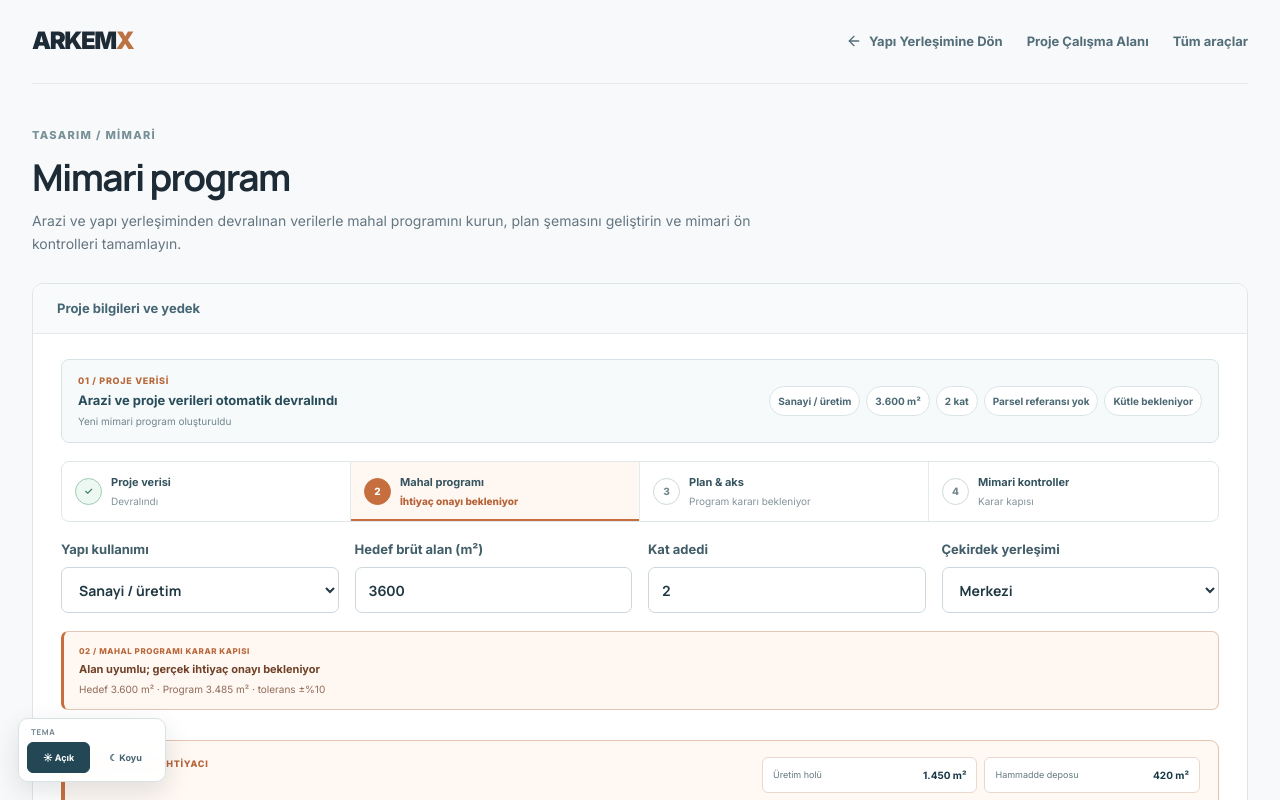
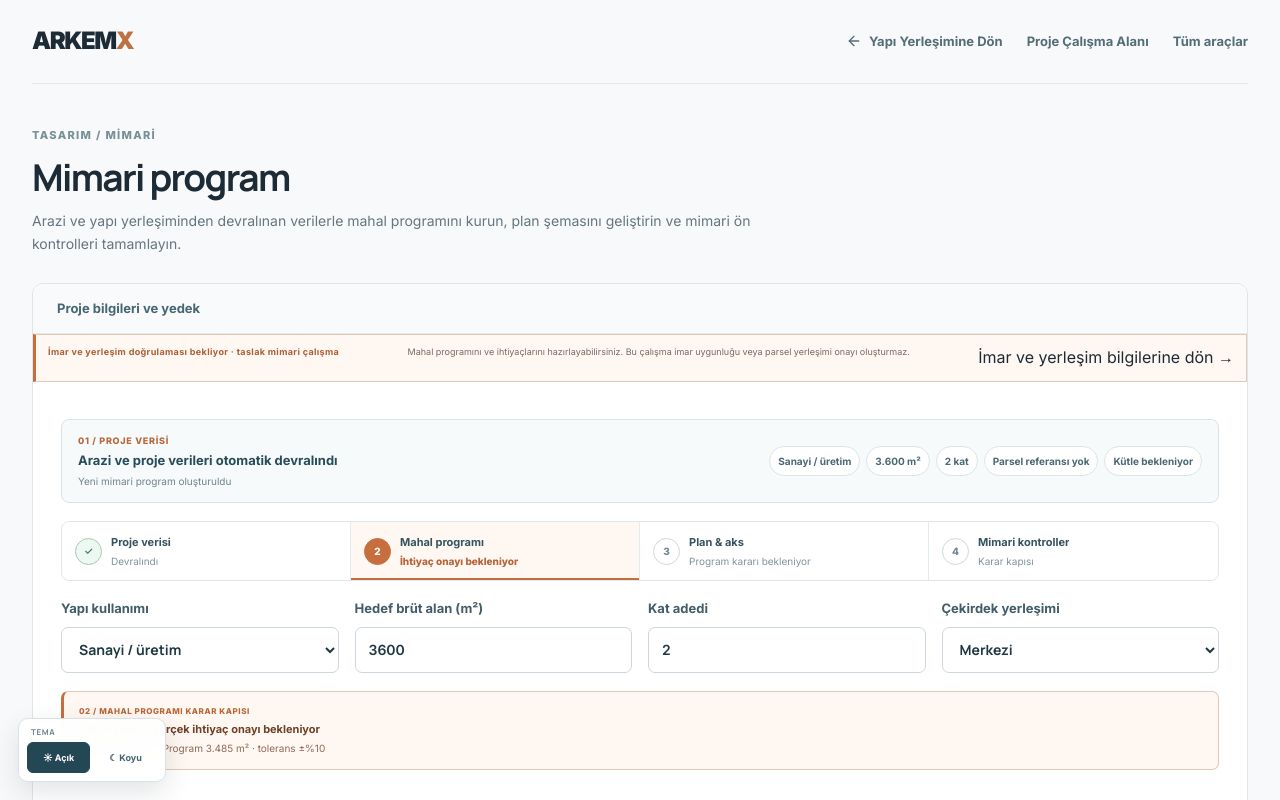
Before and after one commit to BuseIbsiroglu0637/arkemx-core-v1, a Next.js app: page /mimari-program-studyosu in a window 1280 px wide. Shown: the top 800 px of the page. Built offline with nearby package versions, Linux system fonts and the light colour scheme.

Commit message:
fix: allow draft architecture continuation with pending zoning and placement review

```diff
--- a/app/components/ArchitecturalProgramStudio.tsx
+++ b/app/components/ArchitecturalProgramStudio.tsx
@@ -1,6 +1,7 @@
 "use client";
 
 import Link from "next/link";
+import { architecturePlacementPending, architectureSiteContext } from "../lib/architecture-draft";
 import { useEffect, useMemo, useRef, useState } from "react";
 import { createArchitecturalScheme, type ArchitecturalCoreStrategy } from "../lib/architectural-scheme";
 import { downloadTextFile } from "../lib/engineering";
@@ -105,6 +106,7 @@ export function ArchitecturalProgramStudio({ simple = false, issueFocus = false
   const [southShading, setSouthShading] = useState(55);
   const [selectedStrategy, setSelectedStrategy] = useState<"compact" | "balanced" | "daylight">("balanced");
   const [coreStrategy, setCoreStrategy] = useState<ArchitecturalCoreStrategy>("central");
+  const placementPending = architecturePlacementPending(project.modules["geo-parcel"]);
   const [siteContext, setSiteContext] = useState<SiteContext>({});
   const [status, setStatus] = useState("Mimari program çalışma alanı hazır");
   const [showAdvanced, setShowAdvanced] = useState(false);
@@ -131,7 +133,7 @@ export function ArchitecturalProgramStudio({ simple = false, issueFocus = false
       if (typeof input.elevators === "number") setElevators(input.elevators);
       if (typeof input.programRequirementsConfirmed === "boolean") setProgramRequirementsConfirmed(input.programRequirementsConfirmed);
       if (input.coreStrategy === "central" || input.coreStrategy === "split" || input.coreStrategy === "perimeter") setCoreStrategy(input.coreStrategy);
-      if (input.siteContext && typeof input.siteContext === "object") setSiteContext(input.siteContext as SiteContext);
+      if (input.siteContext && typeof input.siteContext === "object") setSiteContext(architectureSiteContext(project.modules["geo-parcel"], input.siteContext) as SiteContext);
       if (saved.spaces?.length) setSpaces(saved.spaces);
       if (saved.relationships?.length) setRelationships(saved.relationships);
       setStatus("Kayıtlı mimari çalışma otomatik açıldı");
@@ -148,7 +150,7 @@ export function ArchitecturalProgramStudio({ simple = false, issueFocus = false
     else if (sourceUse.includes("eğitim") || sourceUse.includes("sosyal")) setUse("education");
     else if (sourceUse) setUse("industrial");
     const geo = objectValue(project.modules["geo-parcel"]);
-    if (geo.massingModel) setSiteContext({ massingModel: geo.massingModel, selectedMassingId: typeof geo.selectedMassingId === "string" ? geo.selectedMassingId : undefined, parcelReference: typeof geo.reference === "string" ? geo.reference : undefined });
+    if (geo.massingModel) setSiteContext(architectureSiteContext(geo, { massingModel: geo.massingModel, selectedMassingId: typeof geo.selectedMassingId === "string" ? geo.selectedMassingId : undefined, parcelReference: typeof geo.reference === "string" ? geo.reference : undefined }) as SiteContext);
     setStatus(source.site.parcelArea > 0 ? "Parsel, alan, kullanım ve kat verileri otomatik aktarıldı" : "Yeni mimari program oluşturuldu");
     setTransferReady(true);
     }, 0);
@@ -198,16 +200,16 @@ export function ArchitecturalProgramStudio({ simple = false, issueFocus = false
     coreStrategy,
     spaces,
     relationships,
-    massingModel: siteContext.massingModel,
-    selectedMassingId: siteContext.selectedMassingId,
-  }), [aspect, coreStrategy, corridorWidth, elevators, floorHeight, floors, netRatio, project.id, relationships, siteContext.massingModel, siteContext.selectedMassingId, spaces, stairs, targetGross, targetTravel, use]);
+    massingModel: placementPending ? undefined : siteContext.massingModel,
+    selectedMassingId: placementPending ? undefined : siteContext.selectedMassingId,
+  }), [aspect, coreStrategy, corridorWidth, elevators, floorHeight, floors, netRatio, placementPending, project.id, relationships, siteContext.massingModel, siteContext.selectedMassingId, spaces, stairs, targetGross, targetTravel, use]);
   const checks = architecturalScheme.checks;
 
   useEffect(() => {
     // Hydrate the stored brief before publishing editable defaults into the shared project.
     if (!hydrated || !transferReady) return;
-    patchModule("architectural-program", { schema: "ARKEM-ARCH-PROGRAM/3.0", previousSchema: "ARKEM-ARCH-PROGRAM/2.0", input: { use, targetGross, netRatio, floors, floorHeight, aspect, corridorWidth, targetTravel, stairs, elevators, wwr, southShading, coreStrategy, siteContext, programRequirementsConfirmed }, spaces, relationships, selectedStrategy, result, architecturalScheme, checks, status: "architectural-scheme-draft" });
-  }, [architecturalScheme, aspect, checks, coreStrategy, corridorWidth, elevators, floorHeight, floors, hydrated, netRatio, patchModule, programRequirementsConfirmed, relationships, result, selectedStrategy, siteContext, southShading, spaces, stairs, targetGross, targetTravel, transferReady, use, wwr]);
+    patchModule("architectural-program", { schema: "ARKEM-ARCH-PROGRAM/3.0", previousSchema: "ARKEM-ARCH-PROGRAM/2.0", siteReview: { status: placementPending ? "pending" : "precheck-complete" }, input: { use, targetGross, netRatio, floors, floorHeight, aspect, corridorWidth, targetTravel, stairs, elevators, wwr, southShading, coreStrategy, siteContext: architectureSiteContext(project.modules["geo-parcel"], siteContext), programRequirementsConfirmed }, spaces, relationships, selectedStrategy, result, architecturalScheme, checks, status: "architectural-scheme-draft" });
+  }, [architecturalScheme, aspect, checks, coreStrategy, corridorWidth, elevators, floorHeight, floors, hydrated, netRatio, patchModule, placementPending, programRequirementsConfirmed, relationships, result, selectedStrategy, siteContext, southShading, spaces, stairs, targetGross, targetTravel, transferReady, use, wwr]);
 
   const loadTemplate = () => {
     setProgramRequirementsConfirmed(false);
@@ -227,7 +229,7 @@ export function ArchitecturalProgramStudio({ simple = false, issueFocus = false
     const architecture = objectValue(project.modules["architectural-program"]);
     const input = objectValue(architecture.input);
     const upstreamContext = objectValue(input.siteContext);
-    setSiteContext({ ...upstreamContext, massingModel: geo.massingModel ?? upstreamContext.massingModel, selectedMassingId: typeof geo.selectedMassingId === "string" ? geo.selectedMassingId : typeof upstreamContext.selectedMassingId === "string" ? upstreamContext.selectedMassingId : undefined, parcelReference: typeof geo.reference === "string" ? geo.reference : typeof upstreamContext.parcelReference === "string" ? upstreamContext.parcelReference : undefined });
+    setSiteContext(architectureSiteContext(geo, { ...upstreamContext, massingModel: geo.massingModel ?? upstreamContext.massingModel, selectedMassingId: typeof geo.selectedMassingId === "string" ? geo.selectedMassingId : typeof upstreamContext.selectedMassingId === "string" ? upstreamContext.selectedMassingId : undefined, parcelReference: typeof geo.reference === "string" ? geo.reference : typeof upstreamContext.parcelReference === "string" ? upstreamContext.parcelReference : undefined }) as SiteContext);
     setStatus(geo.massingModel ? "V112 yapı zarfı, seçili kütle, kat ve kullanım verisi aktarıldı" : "Parsel ve proje zincirindeki alan, kat, kullanım verisi aktarıldı");
   };
   const updateSpace = (id: string, patch: Partial<Space>) => {
@@ -497,6 +499,7 @@ export function ArchitecturalProgramStudio({ simple = false, issueFocus = false
 
   return <section className={simple ? "architect-app arx-architect-simple" : "architect-app"} data-testid="architectural-program-studio">
     {simple ? <details className="arx-architect-project-details"><summary>Proje bilgileri ve yedek</summary><ProjectKernelBar module="ARCHITECTURAL PROGRAM ENGINE" confidence="Mimari program / ön tasarım" /></details> : <ProjectKernelBar module="ARCHITECTURAL PROGRAM ENGINE" confidence="Mimari program / ön tasarım" />}
+    {hydrated && placementPending && <div className="arx-architect-draft-warning" role="status" aria-label="Bekleyen imar ve yerleşim kontrolü"><b>İmar ve yerleşim doğrulaması bekliyor · taslak mimari çalışma</b><span>Mahal programını ve ihtiyaçlarını hazırlayabilirsiniz. Bu çalışma imar uygunluğu veya parsel yerleşimi onayı oluşturmaz.</span><Link href="/arsa-fizibilite-studyosu">İmar ve yerleşim bilgilerine dön →</Link></div>}
     <header className="architect-head"><div><p className="eyebrow light">Arkem Mimari Program & Performans Stüdyosu</p><h2>Metrekareyi değil,<br/><em>mekânsal sistemi tasarlayın.</em></h2></div><p>Mahal programı, net–brüt verimi, kullanıcı yükü, komşuluklar, düşey çekirdek, kaçış ön göstergesi ve cephe kararlarını aynı revizyon zincirinde yönetin.</p><div className="architect-status"><span>AKTARIM DURUMU</span><b>{status}</b></div></header>
     {simple && <div className="arx-architect-primary">
   <div className="arx-architect-transfer" data-ready={transferReady ? "true" : "false"} role="status">
--- /dev/null
+++ b/app/lib/architecture-draft.ts
@@ -0,0 +1,23 @@
+const object = (value:unknown):Record<string,unknown> => value && typeof value==='object' && !Array.isArray(value) ? value as Record<string,unknown> : {};
+export function architecturePlacementPending(value:unknown):boolean {
+  const geo=object(value), zoning=object(geo.zoning), metrics=object(geo.metrics);
+  const numericKeys=['taks','kaks','hmax','frontSetback','sideSetback','rearSetback'];
+  if(!numericKeys.every(key=>typeof zoning[key]==='number' && Number.isFinite(zoning[key]) && Number(zoning[key])>=0)
+    || !zoning.planScale || !zoning.buildingOrder) return true;
+  const positive=(v:unknown)=>typeof v==='number' && Number.isFinite(v) && v>0;
+  const nonnegative=(v:unknown)=>typeof v==='number' && Number.isFinite(v) && v>=0;
+  return metrics.geometryValid!==true || metrics.setbackPass!==true
+    || !positive(metrics.area) || !positive(metrics.allowedFootprint) || !positive(metrics.allowedGross)
+    || !nonnegative(metrics.footprint) || !nonnegative(metrics.gross) || !nonnegative(metrics.buildingHeight)
+    || Number(metrics.footprint)>Number(metrics.allowedFootprint)+.01
+    || Number(metrics.gross)>Number(metrics.allowedGross)+.01
+    || Number(metrics.buildingHeight)>Number(zoning.hmax)+.01;
+}
+export function architectureSiteContext(geo:unknown,existing:unknown):Record<string,unknown> {
+  const current={...object(existing)};
+  if(architecturePlacementPending(geo)) {
+    delete current.massingModel;
+    delete current.selectedMassingId;
+  }
+  return current;
+}
--- a/tests/land-research-smoke.mjs
+++ b/tests/land-research-smoke.mjs
@@ -163,5 +163,21 @@ try {
  assert.equal(await draft.getByLabel('Kat adedi',{exact:true}).inputValue(),'3');
  assert.equal(await draft.getByLabel('Kat yüksekliği (m)',{exact:true}).inputValue(),'3.2');
  console.log('PASS building draft inputs work without zoning, persist after reload and do not grant placement approval');
+ await page.getByRole('link',{name:'Taslak olarak mimariye devam et →',exact:true}).click();
+ const architecture=page.getByTestId('architectural-program-studio');
+ await architecture.waitFor();
+ await architecture.getByLabel('Bekleyen imar ve yerleşim kontrolü',{exact:true}).waitFor();
+ await page.waitForFunction(key=>JSON.parse(localStorage.getItem(key)).payload.modules['architectural-program']?.siteReview?.status==='pending',PROJECT_STORAGE_KEY);
+ const initialArch=await page.evaluate(key=>JSON.parse(localStorage.getItem(key)).payload.modules['architectural-program'],PROJECT_STORAGE_KEY);
+ assert.equal(initialArch.input.floors,3);assert.equal(initialArch.input.floorHeight,3.2);
+ assert.equal(initialArch.architecturalScheme.source.massingConnected,false);assert.equal(initialArch.architecturalScheme.source.authoritativeMassing,false);
+ const target=architecture.getByLabel('Hedef brüt alan (m²)',{exact:true});await target.fill('1400');await target.press('Tab');
+ await page.waitForFunction(key=>JSON.parse(localStorage.getItem(key)).payload.modules['architectural-program']?.input?.targetGross===1400,PROJECT_STORAGE_KEY);
+ await page.reload();await architecture.getByLabel('Bekleyen imar ve yerleşim kontrolü',{exact:true}).waitFor();
+ await page.waitForFunction(()=>document.querySelector('.arx-architect-fields input[type="number"]')?.value==='1400');
+ assert.equal(await target.inputValue(),'1400');
+ const afterHandoff=await page.evaluate(key=>JSON.parse(localStorage.getItem(key)).payload.modules,PROJECT_STORAGE_KEY);
+ assert.deepEqual(afterHandoff['geo-parcel'].zoning,zoningBeforeDraft);assert.equal(afterHandoff['architectural-program'].siteReview.status,'pending');assert.equal(afterHandoff['geo-parcel'].parcelRecord.projectEligible,false);
+ console.log('PASS draft link opens editable architecture, preserves draft after reload and keeps zoning/placement review pending');
  assert.deepEqual(errors,[]);
 }catch(error){console.error('UI DIAGNOSTIC',JSON.stringify({errors,text:await research().innerText().catch(()=>''),forms:await page.locator('.land-criteria input').evaluateAll(es=>es.map(e=>({label:e.closest('label')?.textContent,value:e.value})))},null,2));throw error;}finally{await browser.close();}
```
Also changed, not shown: app/components/GeoParcelStudio.tsx (+6 -0 lines), 1 other file (tests, documents, lock files or other folders).
